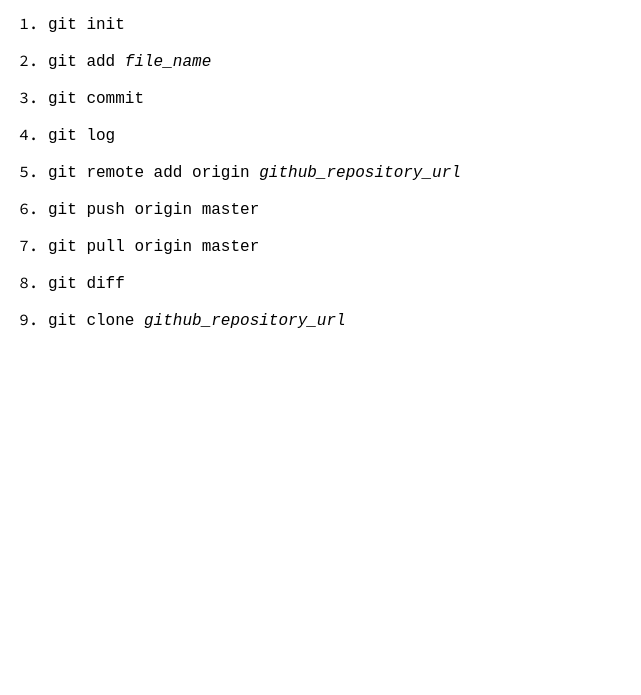
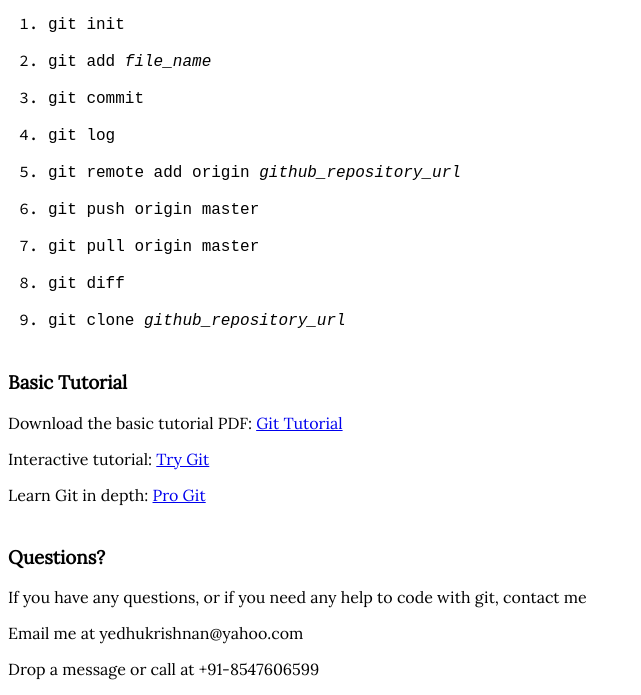
Before and after one commit to yedhukrishnan/git-tutorial, a plain HTML site: page index.html in a window 1280 px wide. Shown: the part 107-802 px from the top of the page, without its empty margins (0-641 px from the left). Drawn offline with Linux system fonts and the light colour scheme.

Commit message:
Add tutorial links and contact info

```diff
--- a/index.html
+++ b/index.html
@@ -14,6 +14,10 @@
 
 		li {
 			font-family: 'Source Code Pro', monospace;
+		}
+
+		h3 {
+			margin-top: 40px;
 		}
     </style>
   </head>
@@ -36,6 +40,14 @@
 		</ol>
 	</div>
 
+    <h3>Basic Tutorial</h3>
+	<p>Download the basic tutorial PDF: <a href="https://github.com/yedhukrishnan/git-tutorial/raw/gh-pages/git_tutorial.pdf" target="_blank">Git Tutorial</a></p>
+	<p>Interactive tutorial: <a href="https://try.github.io" target="_blank">Try Git</a></p>
+	<p>Learn Git in depth: <a href="https://git-scm.com/book" target="_blank">Pro Git</a></p>
 
+	<h3>Questions?</h3>
+	<p> If you have any questions, or if you need any help to code with git, contact me</p>
+	<p>Email me at yedhukrishnan@yahoo.com</p>
+	<p>Drop a message or call at +91-8547606599</p>
   </body>
 </html>
```
